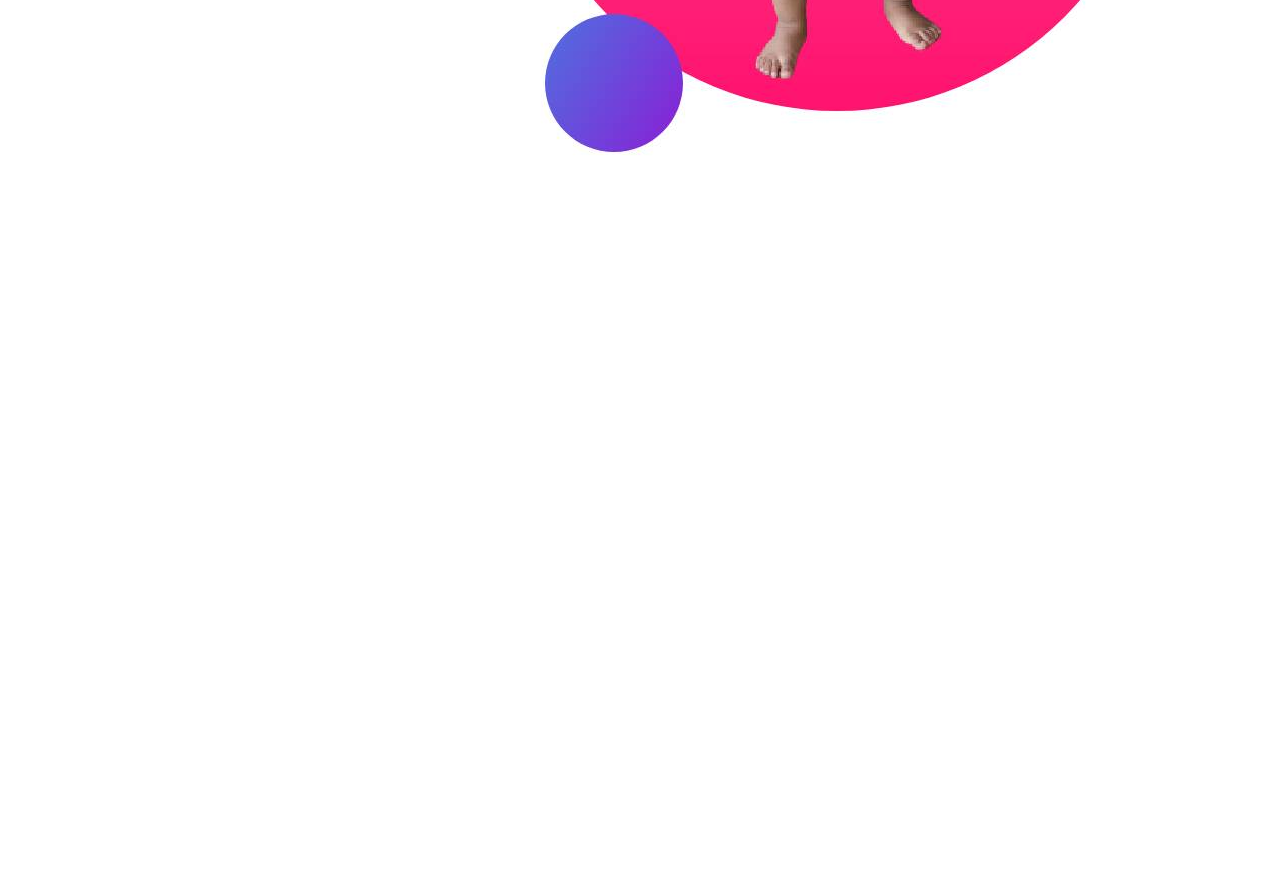
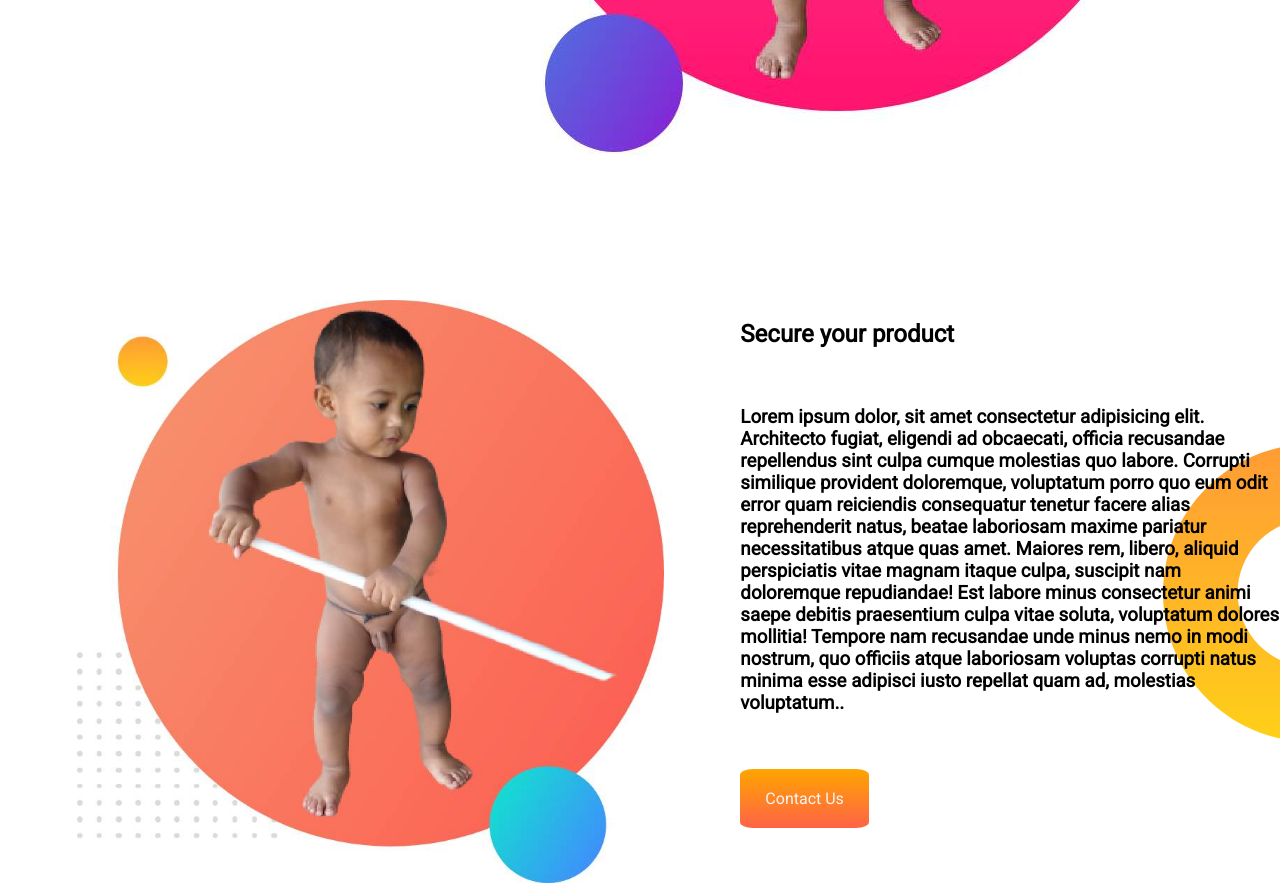
Before and after one commit to Shahriar-Anik81/1st-website-repo, a plain HTML site: page index.html in a window 1280 px wide. Shown: the part 533-1420 px from the top of the page. Before the commit the page ends 833 px from the top, so only its background shows below. Drawn offline with Linux system fonts and the light colour scheme; a web font is replaced by a local one.

Commit message:
changes added

```diff
--- a/index.html
+++ b/index.html
@@ -36,9 +36,29 @@
         <div class="2nd-half">
             <img src="images/my-bg.jpg" alt="">
         </div>
-
-
-
+    </section>
+    <section class="middle-banner">
+        <div class="a">
+            <img src="images/my-bg (1).jpg" alt="">
+        </div>
+        <div class="b">
+            <h2>
+                Secure your product
+            </h2>
+            <br>
+            <h3>
+                Lorem ipsum dolor, sit amet consectetur adipisicing elit. Architecto fugiat, eligendi ad obcaecati,
+                officia recusandae repellendus sint culpa cumque molestias quo labore. Corrupti similique provident
+                doloremque, voluptatum porro quo eum odit error quam reiciendis consequatur tenetur facere alias
+                reprehenderit natus, beatae laboriosam maxime pariatur necessitatibus atque quas amet. Maiores rem,
+                libero, aliquid perspiciatis vitae magnam itaque culpa, suscipit nam doloremque repudiandae! Est labore
+                minus consectetur animi saepe debitis praesentium culpa vitae soluta, voluptatum dolores mollitia!
+                Tempore nam recusandae unde minus nemo in modi nostrum, quo officiis atque laboriosam voluptas corrupti
+                natus minima esse adipisci iusto repellat quam ad, molestias voluptatum..
+            </h3>
+            <br><br><br>
+            <a class="c" target="_blank" href="#">Contact Us</a>
+        </div>
     </section>
 </body>
 
--- a/style.css
+++ b/style.css
@@ -43,3 +43,25 @@ div {
     background-image: url(images/top-banner.png);
     background-repeat: no-repeat;
 }
+
+.a img {
+    width: 100%;
+}
+
+.b {
+    width: 60%;
+}
+
+.middle-banner {
+    background-image: url(images/dream-bg.png);
+    background-repeat: no-repeat;
+    background-position: right;
+}
+
+.c {
+    text-decoration: none;
+    background-image: linear-gradient(orange, tomato);
+    color: whitesmoke;
+    padding: 20px 25px;
+    border-radius: 10%;
+}
```
Also changed, not shown: images/my-bg (1).jpg (added).
